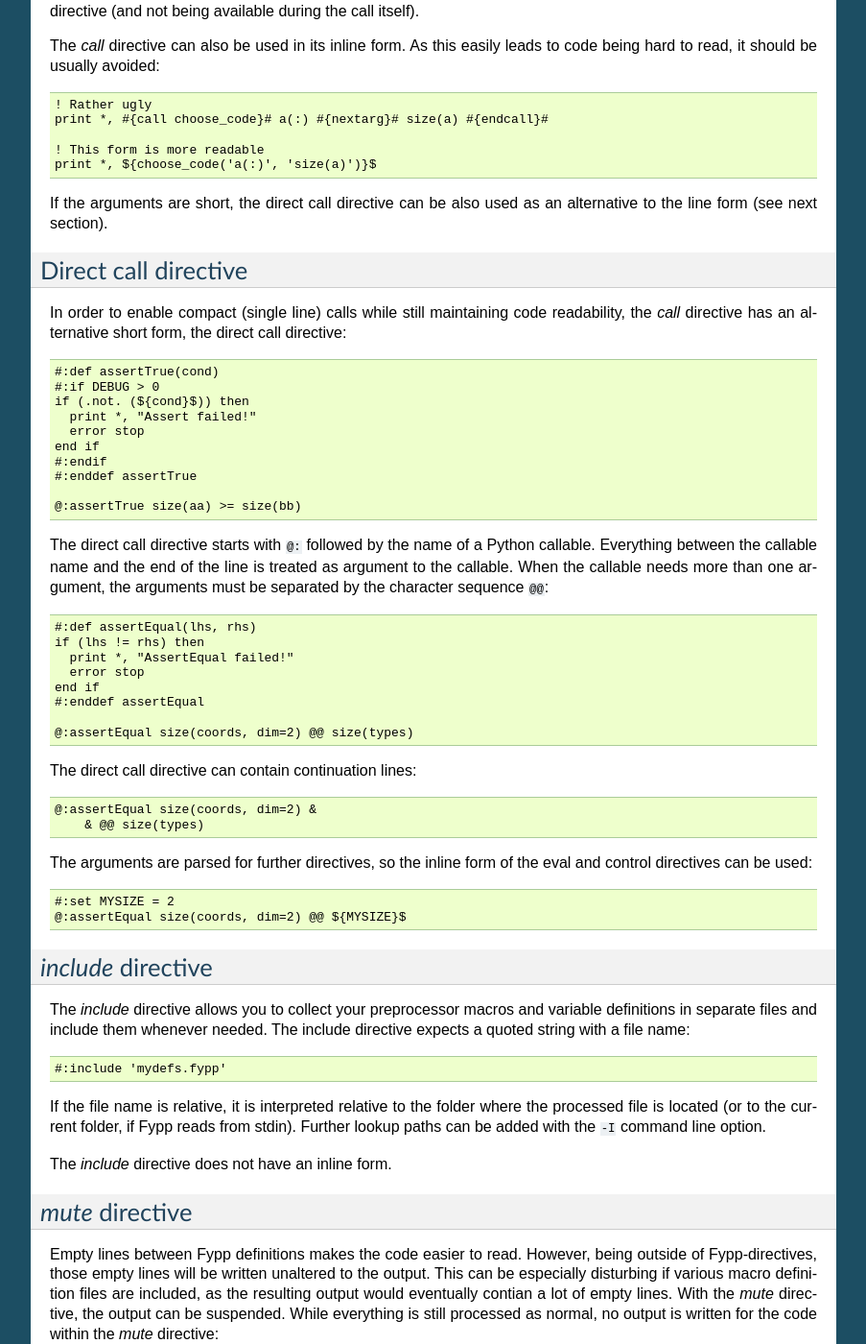
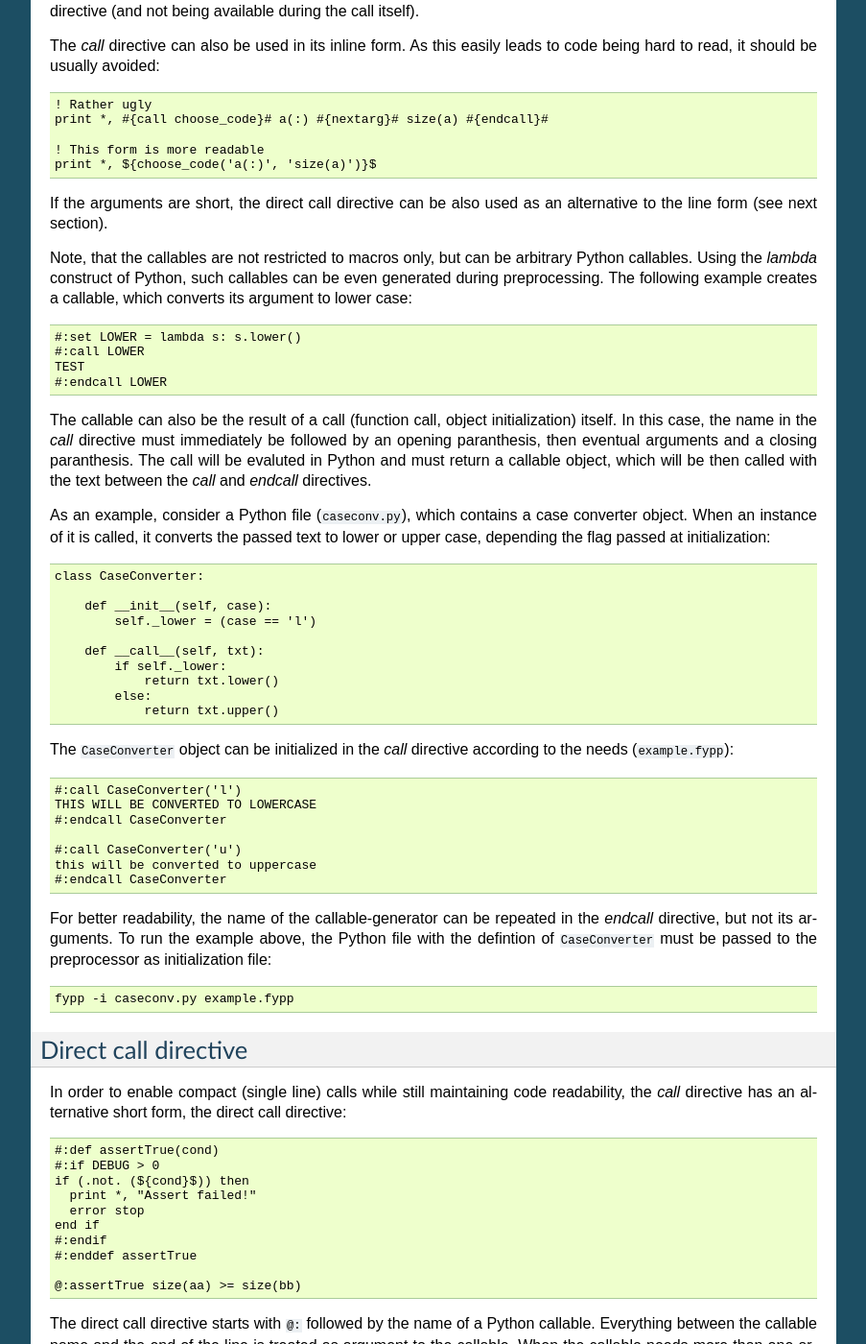
Before and after one commit to aradi/fypp, a Sphinx documentation site: the page built from docs/fypp.rst, in a window 1280 px wide and 1400 px high, scrolled down 13128 px. Shown: the whole window at 96% size, without its empty margins (198-1101 px from the left). Built offline with Sphinx 7.4.7, drawn with Linux system fonts in a browser that asks for light colours; some of the changed text lies outside the part shown.

Commit message:
Implement callable-factories in call directives

```diff
--- a/docs/fypp.rst
+++ b/docs/fypp.rst
@@ -102,7 +102,7 @@ more in detail in the individual sections further down.
       print *, "Doing something here"
     #:endif
 
-* Passing multiline string arguments to macros::
+* Passing multiline string arguments to callables::
 
     #:def debug_code(code)
       #:if DEBUG > 0
@@ -807,6 +806,56 @@ to code being hard to read, it should be usually avoided::
 
 If the arguments are short, the direct call directive can be also used as an
 alternative to the line form (see next section).
+
+Note, that the callables are not restricted to macros only, but can be arbitrary
+Python callables. Using the `lambda` construct of Python, such callables can be
+even generated during preprocessing. The following example creates a callable,
+which converts its argument to lower case::
+
+  #:set LOWER = lambda s: s.lower()
+  #:call LOWER
+  TEST
+  #:endcall LOWER
+
+The callable can also be the result of a call (function call, object
+initialization) itself. In this case, the name in the `call` directive must
+immediately be followed by an opening paranthesis, then eventual arguments and a
+closing paranthesis. The call will be evaluted in Python and must return a
+callable object, which will be then called with the text between the `call` and
+`endcall` directives.
+
+As an example, consider a Python file (``caseconv.py``), which contains a case
+converter object. When an instance of it is called, it converts the passed text
+to lower or upper case, depending the flag passed at initialization::
+
+  class CaseConverter:
+
+      def __init__(self, case):
+          self._lower = (case == 'l')
+
+      def __call__(self, txt):
+          if self._lower:
+              return txt.lower()
+          else:
+              return txt.upper()
+
+The ``CaseConverter`` object can be initialized in the `call` directive
+according to the needs (``example.fypp``)::
+
+  #:call CaseConverter('l')
+  THIS WILL BE CONVERTED TO LOWERCASE
+  #:endcall CaseConverter
+
+  #:call CaseConverter('u')
+  this will be converted to uppercase
+  #:endcall CaseConverter
+
+For better readability, the name of the callable-generator can be repeated in
+the `endcall` directive, but not its arguments. To run the example above, the
+Python file with the defintion of ``CaseConverter`` must be passed to the
+preprocessor as initialization file::
+
+  fypp -i caseconv.py example.fypp
 
 
 Direct call directive
@@ -851,6 +900,19 @@ eval and control directives can be used::
 
   #:set MYSIZE = 2
   @:assertEqual size(coords, dim=2) @@ ${MYSIZE}$
+
+The direct call directive needs the name of a callable and does not allow for
+on-the fly callable-generation. If a callable-factory is used, first the
+callable must be generated and stored in a temporary variable, and then called
+with the direct call directive. The example from the end of the last section
+could be realized as follows::
+
+  #:set lower = CaseConverter('l')
+  #:set upper = CaseConverter('u')
+
+  @:lower THIS WILL BE CONVERTED TO LOWERCASE
+  @:upper this will be converted to uppercase
+
 
 
 `include` directive
```
Also changed, not shown: other parts of docs/fypp.rst (+4 -5 lines), CHANGELOG.rst (+8 -5 lines), 3 other files.
